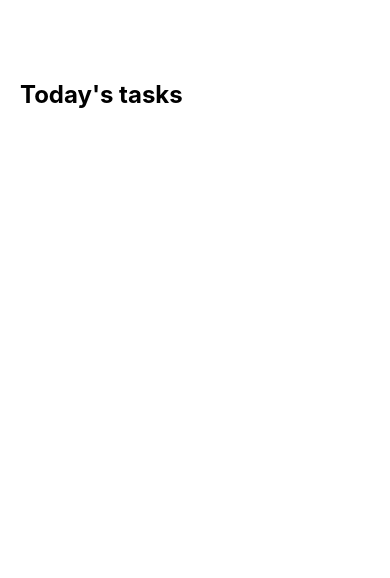
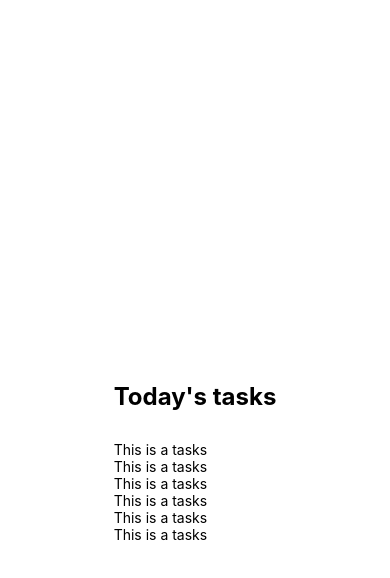
Before and after one commit to Mariela34/lab1-Proyecto4-MarielaBonilla, a React Native app: screen / in a window 390 px wide. Shown: the top 578 px of the page. Built offline with nearby package versions, Linux system fonts and the light colour scheme.

Commit message:
Creating a reusable Task component

```diff
--- a/App.js
+++ b/App.js
@@ -1,5 +1,6 @@
 import { StatusBar } from 'expo-status-bar';
 import { StyleSheet, Text, View } from 'react-native';
+import Task from './components/Task';
 
 export default function App() {
   return (
@@ -8,7 +9,13 @@
      <View style={styles.tasksWrapper}>
         <Text style={styles.sectionTitle}>Today's tasks</Text>
         <View style={styles.items}>
-
+          {}
+          <Task />
+          <Task />
+          <Task />
+          <Task />
+          <Task />
+          <Task />
         </View>
 
       </View>
@@ -20,6 +27,8 @@
   container: {
     flex: 1,
     backgroundColor: '#fff',
+    alignItems: 'center',
+    justifyContent: 'center',
   },
   tasksWrapper: {
     paddingTop: 80,
--- /dev/null
+++ b/components/Task.js
@@ -0,0 +1,16 @@
+import React from "react";
+import { View, Text, StyleSheet } from "react-native";
+
+const Task = () => {
+    return (
+        <View>
+            <Text>This is a tasks</Text>
+        </View>
+    )
+}
+
+const styles = StyleSheet.create({
+
+});
+
+export default Task;
```
